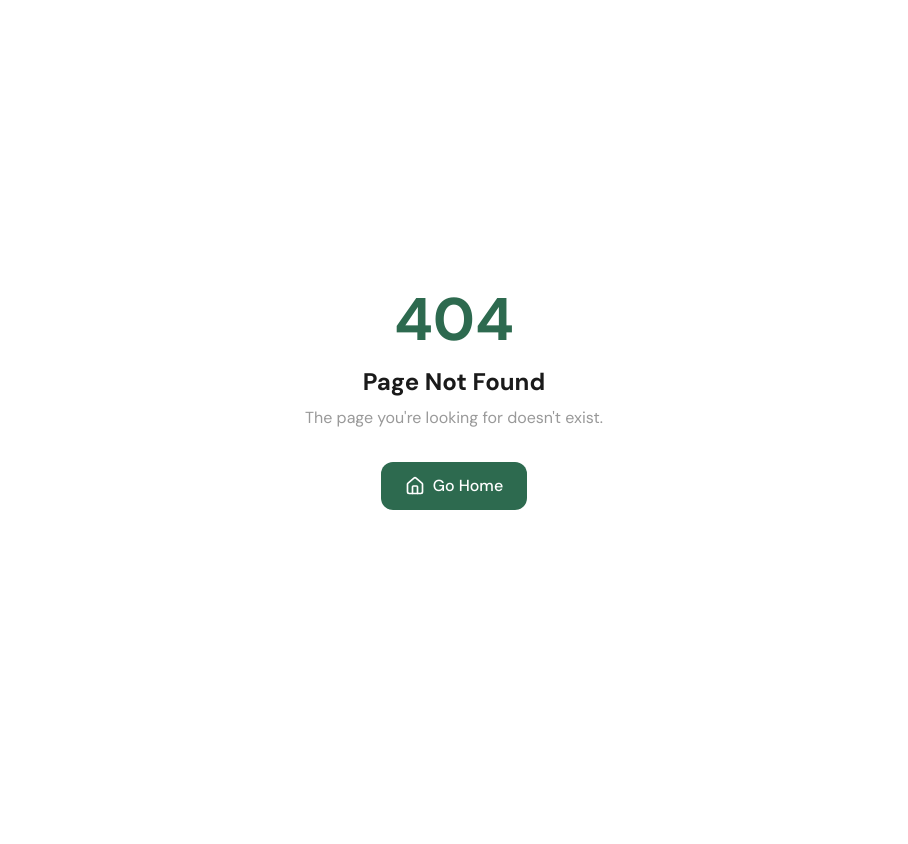
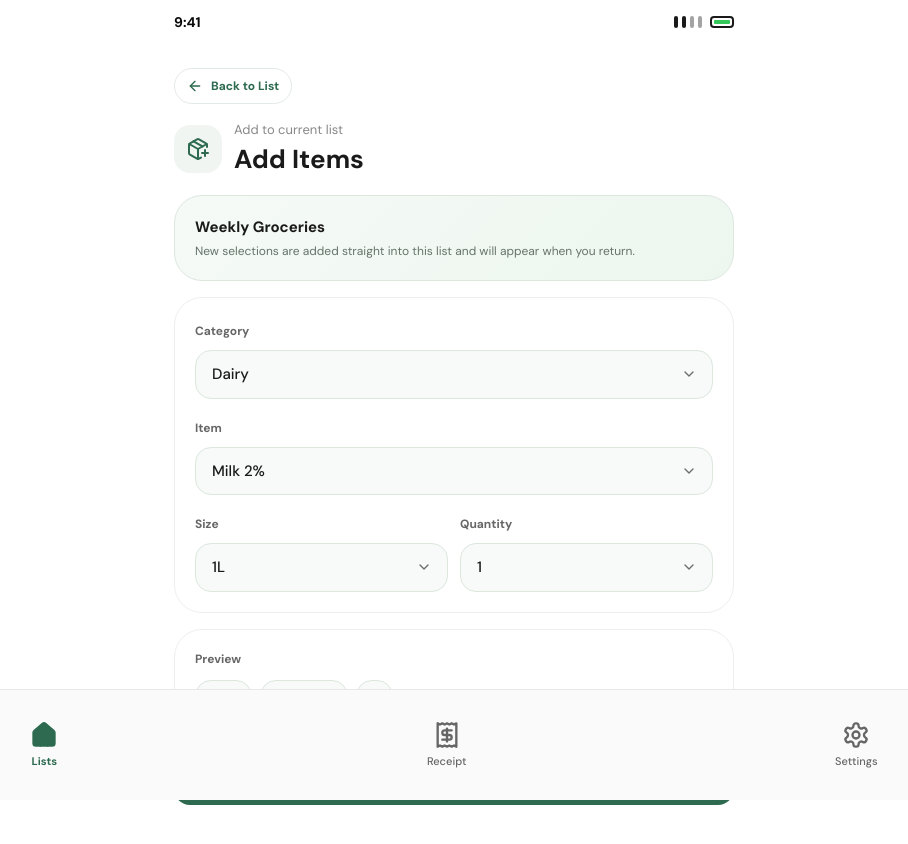
Before and after one commit to DKIV9570/CMPT863-G10, a React (Vite) app: page /list/1/add-item in a window 1280 px wide. Before the commit this address had no page. Shown: the top 844 px of the page, without its empty margins (186-1094 px from the left). Before the commit the page ends 800 px from the top, so only its background shows below. Built offline with nearby package versions, Linux system fonts and the light colour scheme.

Commit message:
Update "Add Items" page

```diff
--- a/src/app/pages/AddItem.tsx
+++ b/src/app/pages/AddItem.tsx
@@ -1,246 +1,328 @@
-import React, { useState } from "react";
-import { useNavigate } from "react-router";
+import { useEffect, useMemo, useState } from "react";
+import { ArrowLeft, ChevronDown, PackagePlus } from "lucide-react";
+import { useNavigate, useParams } from "react-router";
 import BottomNav from "../components/BottomNav";
-import { GroceryItem } from "./ListDetail"; // Import the interface from ListDetail
+import { addItemToList, getListById, ListItem } from "../store/listsStore";
 
-interface Item {
+type CatalogItem = {
   name: string;
-  size: string;
-  category: "Meat" | "Dairy" | "Produce";
+  category: string;
+  sizes: string[];
+};
+
+const CUSTOM_ITEM_VALUE = "__custom_item__";
+const CUSTOM_SIZE_VALUE = "__custom_size__";
+
+const catalogItems: CatalogItem[] = [
+  { name: "Milk 2%", category: "Dairy", sizes: ["1L", "2L", "4L"] },
+  { name: "Cheese Slices", category: "Dairy", sizes: ["200g", "300g", "500g"] },
+  { name: "Greek Yogurt", category: "Dairy", sizes: ["500g", "750g", "1kg"] },
+  { name: "Eggs", category: "Dairy", sizes: ["6 pack", "12 pack", "18 pack"] },
+  { name: "Bananas", category: "Produce", sizes: ["bunch", "2 bunches", "bag"] },
+  { name: "Spinach", category: "Produce", sizes: ["150g", "300g", "500g"] },
+  { name: "Avocados", category: "Produce", sizes: ["each", "bag of 4", "bag of 6"] },
+  { name: "Tomatoes", category: "Produce", sizes: ["4 pack", "500g", "1kg"] },
+  { name: "Chicken Breast", category: "Meat", sizes: ["500g", "1kg", "family pack"] },
+  { name: "Ground Beef", category: "Meat", sizes: ["500g", "750g", "1kg"] },
+  { name: "Salmon Fillet", category: "Meat", sizes: ["2 fillets", "500g", "1kg"] },
+  { name: "Bread", category: "Pantry", sizes: ["loaf", "2 loaves"] },
+  { name: "Rice", category: "Pantry", sizes: ["1kg", "2kg", "5kg"] },
+  { name: "Pasta", category: "Pantry", sizes: ["454g", "900g"] },
+  { name: "Dish Soap", category: "Household", sizes: ["500mL", "1L"] },
+  { name: "Paper Towels", category: "Household", sizes: ["2 rolls", "6 rolls", "12 rolls"] },
+];
+
+const allCategories = [
+  "Dairy",
+  "Produce",
+  "Meat",
+  "Pantry",
+  "Household",
+  "Other",
+];
+
+const fallbackSizesByCategory: Record<string, string[]> = {
+  Dairy: ["250mL", "500mL", "1L", "each"],
+  Produce: ["each", "bunch", "bag", "500g"],
+  Meat: ["250g", "500g", "1kg", "pack"],
+  Pantry: ["each", "box", "bag", "1kg"],
+  Household: ["each", "500mL", "1L", "pack"],
+  Other: ["each", "pack", "box", "bag"],
+};
+
+const quantityOptions = [1, 2, 3, 4, 5, 6];
+
+export default function AddItemPage() {
+  const navigate = useNavigate();
+  const { listId } = useParams();
+  const list = useMemo(() => getListById(listId || ""), [listId]);
+
+  const categoryOptions = useMemo(() => {
+    if (list?.id === "1") {
+      return ["Dairy", "Produce", "Meat", "Pantry"];
     }
 
-interface AddItemPageProps {
-  onAddItem?: (item: GroceryItem) => void; // Optional callback to parent
+    return allCategories;
+  }, [list?.id]);
+
+  const [category, setCategory] = useState(categoryOptions[0] ?? "Dairy");
+  const [selectedItemName, setSelectedItemName] = useState("");
+  const [selectedSize, setSelectedSize] = useState("");
+  const [quantity, setQuantity] = useState("1");
+  const [customName, setCustomName] = useState("");
+  const [customSize, setCustomSize] = useState("");
+  const [errorMessage, setErrorMessage] = useState("");
+
+  const availableItems = useMemo(
+    () => catalogItems.filter((item) => item.category === category),
+    [category]
+  );
+
+  const selectedCatalogItem = useMemo(
+    () => availableItems.find((item) => item.name === selectedItemName),
+    [availableItems, selectedItemName]
+  );
+
+  const sizeOptions = useMemo(() => {
+    return (
+      selectedCatalogItem?.sizes ??
+      fallbackSizesByCategory[category] ??
+      fallbackSizesByCategory.Other
+    );
+  }, [category, selectedCatalogItem]);
+
+  const isCustomItem = selectedItemName === CUSTOM_ITEM_VALUE;
+  const isCustomSize = selectedSize === CUSTOM_SIZE_VALUE;
+
+  useEffect(() => {
+    if (!list) {
+      navigate("/");
     }
+  }, [list, navigate]);
 
-export default function AddItemPage({ onAddItem }: AddItemPageProps) {
-  const navigate = useNavigate();
-  const [selectedItems, setSelectedItems] = useState<string[]>([]);
-  const [form, setForm] = useState({
-    item: "",
-    size: "",
-    category: "",
-    meat: false,
-    dairy: false,
-    produce: false,
-  });
+  useEffect(() => {
+    const defaultItem = availableItems[0]?.name ?? CUSTOM_ITEM_VALUE;
+    setSelectedItemName(defaultItem);
+    setErrorMessage("");
+  }, [availableItems]);
 
-  const toggleItem = (name: string) => {
-    setSelectedItems((prev) =>
-      prev.includes(name) ? prev.filter((i) => i !== name) : [...prev, name]
-    );
-  };
+  useEffect(() => {
+    setSelectedSize(sizeOptions[0] ?? "each");
+  }, [sizeOptions]);
 
-  const items: Item[] = [
-    { name: "Milk 2%", size: "4L", category: "Dairy" },
-    { name: "Cheese Slices", size: "300g", category: "Dairy" },
-    { name: "Greek Yogurt", size: "750g", category: "Dairy" },
-    { name: "Bananas", size: "300g", category: "Produce" },
-    { name: "Spinach", size: "300g", category: "Produce" },
-    { name: "Avocados", size: "piece", category: "Produce" },
-    { name: "Chicken Breast", size: "1kg", category: "Meat" },
-    { name: "Ground Beef", size: "500g", category: "Meat" },
-  ];
+  if (!list || !listId) return null;
 
-  const categories: Array<"Dairy" | "Produce" | "Meat"> = ["Dairy", "Produce", "Meat"];
-  const getItemsByCategory = (category: string) =>
-    items.filter((item) => item.category === category);
+  const handleAddToList = () => {
+    const itemName = isCustomItem ? customName.trim() : selectedItemName;
+    const unit = isCustomSize ? customSize.trim() : selectedSize;
 
-  // Handle adding item to the grocery list
-  const handleAddToList = () => {
-    const selectedCategory = form.meat
-      ? "Meat"
-      : form.dairy
-      ? "Dairy"
-      : form.produce
-      ? "Produce"
-      : "";
-
-    if (!form.item.trim() || !selectedCategory) {
-      alert("Please enter an item name and select a category.");
+    if (!itemName) {
+      setErrorMessage("Choose an item or enter a custom name before adding.");
       return;
     }
 
-    const newItem: GroceryItem = {
-      id: `custom-${Date.now()}`,
-      text: form.item.trim(),
+    if (!unit) {
+      setErrorMessage("Pick a size or provide a custom package.");
+      return;
+    }
+
+    const newItem: ListItem = {
+      id: `${listId}-${Date.now()}`,
+      text: itemName,
       completed: false,
-      category: selectedCategory,
-      quantity: 1,
-      unit: form.size || "each",
+      category,
+      quantity: Number(quantity),
+      unit,
     };
 
-    // Call parent callback if provided
-    if (onAddItem) onAddItem(newItem);
-
-    // Reset form and selections
-    setForm({ item: "", size: "", category: "", meat: false, dairy: false, produce: false });
-    setSelectedItems([]);
-    alert(`${newItem.text} added to list!`);
+    addItemToList(listId, newItem);
+    navigate(`/list/${listId}`);
   };
 
   return (
-    <div className="bg-white min-h-screen pb-[150px] max-w-[3000px] mx-auto">
-
-      {/* Header */}
-      <div className="px-6 py-4 flex items-center gap-3 border-b border-[#F5F5F5]">
-        <button
-          onClick={() => navigate(-1)}
-          className="w-10 h-10 rounded-full flex items-center justify-center hover:bg-gray-100 transition-colors"
-        >
-          ←
-        </button>
-        <div>
-          <h1 className="text-[26px] font-bold text-[#1A1A1A]">Add Items</h1>
-          <p className="text-[13px] text-[#888888]">Select items or add custom ones below</p>
+    <div className="bg-white min-h-screen pb-[132px] max-w-[608px] mx-auto">
+      <div className="h-11 px-6 flex items-center justify-between text-sm font-bold">
+        <span>9:41</span>
+        <div className="flex items-center gap-2">
+          <div className="flex gap-1">
+            <div className="w-1 h-3 bg-[#1A1A1A] rounded-sm"></div>
+            <div className="w-1 h-3 bg-[#1A1A1A] rounded-sm"></div>
+            <div className="w-1 h-3 bg-[#1A1A1A] rounded-sm opacity-40"></div>
+            <div className="w-1 h-3 bg-[#1A1A1A] rounded-sm opacity-40"></div>
+          </div>
+          <div className="w-6 h-3 border-2 border-[#1A1A1A] rounded-sm relative">
+            <div className="absolute inset-0.5 bg-[#34C759] rounded-[1px]"></div>
+            <div className="absolute -right-0.5 top-1/2 -translate-y-1/2 w-0.5 h-1 bg-[#1A1A1A] rounded-r-sm opacity-40"></div>
+          </div>
         </div>
       </div>
 
-      {/* Items by Category */}
-      <div className="px-6 py-4">
-        {categories.map((cat) => (
-          <div key={cat} className="mb-6">
-            <h2 className="text-green-700 font-semibold mb-3">▾ {cat}</h2>
-            <div className="grid grid-cols-2 gap-3">
-              {getItemsByCategory(cat).map((item) => {
-                const completed = selectedItems.includes(item.name);
-                return (
-                  <div
-                    key={item.name}
-                    className="flex items-center gap-3 cursor-pointer"
-                    onClick={() => toggleItem(item.name)}
+      <div className="px-6 pt-6 pb-4">
+        <button
+          onClick={() => navigate(`/list/${listId}`)}
+          className="mb-4 inline-flex items-center gap-2 rounded-full border border-[#E4EAE5] bg-white px-3 py-2 text-[12px] font-semibold text-[#2D6A4F]"
         >
-                    <div
-                      className={`w-9 h-9 rounded-xl border-2 flex items-center justify-center transition-all ${
-                        completed
-                          ? "bg-[#2D6A4F] border-[#2D6A4F]"
-                          : "border-[#CCCCCC] hover:border-[#2D6A4F]"
-                      }`}
+          <ArrowLeft className="w-4 h-4" />
+          Back to List
+        </button>
+
+        <div className="flex items-center gap-3">
+          <div className="w-12 h-12 rounded-2xl bg-[#F0F5F1] flex items-center justify-center">
+            <PackagePlus className="w-6 h-6 text-[#2D6A4F]" />
+          </div>
+          <div>
+            <p className="text-[13px] text-[#888888]">Add to current list</p>
+            <h1 className="text-[26px] font-bold text-[#1A1A1A]">Add Items</h1>
+          </div>
+        </div>
+      </div>
+
+      <div className="px-6 space-y-4">
+        <div className="rounded-[28px] border border-[#DCE7DE] bg-[linear-gradient(135deg,#F5FAF6_0%,#EDF6EF_100%)] p-5">
+          <p className="text-[15px] font-bold text-[#1A1A1A]">{list.name}</p>
+          <p className="text-[12px] text-[#66736A] mt-1">
+            New selections are added straight into this list and will appear
+            when you return.
+          </p>
+        </div>
+
+        <section className="rounded-[28px] border border-[#EEEEEE] bg-white p-5 space-y-4">
+          <div>
+            <label className="text-[12px] font-semibold text-[#666666]">
+              Category
+            </label>
+            <div className="relative mt-2">
+              <select
+                value={category}
+                onChange={(event) => setCategory(event.target.value)}
+                className="w-full appearance-none rounded-2xl border border-[#DCE7DE] bg-[#F7FAF8] px-4 py-3 text-[15px] font-medium text-[#1A1A1A] outline-none focus:border-[#2D6A4F]"
               >
-                      {completed && (
-                        <svg
-                          className="w-5 h-5 text-white"
-                          fill="none"
-                          strokeLinecap="round"
-                          strokeLinejoin="round"
-                          strokeWidth="2.5"
-                          viewBox="0 0 24 24"
-                          stroke="currentColor"
+                {categoryOptions.map((option) => (
+                  <option key={option} value={option}>
+                    {option}
+                  </option>
+                ))}
+              </select>
+              <ChevronDown className="pointer-events-none absolute right-4 top-1/2 h-4 w-4 -translate-y-1/2 text-[#6D6D6D]" />
+            </div>
+          </div>
+
+          <div>
+            <label className="text-[12px] font-semibold text-[#666666]">
+              Item
+            </label>
+            <div className="relative mt-2">
+              <select
+                value={selectedItemName}
+                onChange={(event) => setSelectedItemName(event.target.value)}
+                className="w-full appearance-none rounded-2xl border border-[#DCE7DE] bg-[#F7FAF8] px-4 py-3 text-[15px] font-medium text-[#1A1A1A] outline-none focus:border-[#2D6A4F]"
               >
-                          <path d="M5 13l4 4L19 7" />
-                        </svg>
+                {availableItems.map((item) => (
+                  <option key={item.name} value={item.name}>
+                    {item.name}
+                  </option>
+                ))}
+                <option value={CUSTOM_ITEM_VALUE}>Custom item</option>
+              </select>
+              <ChevronDown className="pointer-events-none absolute right-4 top-1/2 h-4 w-4 -translate-y-1/2 text-[#6D6D6D]" />
+            </div>
+            {isCustomItem && (
+              <input
+                type="text"
+                value={customName}
+                onChange={(event) => setCustomName(event.target.value)}
+                placeholder="Enter custom item name"
+                className="mt-3 w-full rounded-2xl border border-[#DCE7DE] bg-white px-4 py-3 text-[15px] text-[#1A1A1A] outline-none focus:border-[#2D6A4F]"
+              />
             )}
           </div>
+
+          <div className="grid grid-cols-2 gap-3">
             <div>
-                      <p
-                        className={`font-medium text-[14px] ${
-                          completed ? "line-through text-[#1A1A1A]" : "text-[#1A1A1A]"
-                        }`}
+              <label className="text-[12px] font-semibold text-[#666666]">
+                Size
+              </label>
+              <div className="relative mt-2">
+                <select
+                  value={selectedSize}
+                  onChange={(event) => setSelectedSize(event.target.value)}
+                  className="w-full appearance-none rounded-2xl border border-[#DCE7DE] bg-[#F7FAF8] px-4 py-3 text-[15px] font-medium text-[#1A1A1A] outline-none focus:border-[#2D6A4F]"
                 >
-                        {item.name}
-                      </p>
-                      <p className="text-xs text-gray-500">{item.size}</p>
+                  {sizeOptions.map((option) => (
+                    <option key={option} value={option}>
+                      {option}
+                    </option>
+                  ))}
+                  <option value={CUSTOM_SIZE_VALUE}>Custom size</option>
+                </select>
+                <ChevronDown className="pointer-events-none absolute right-4 top-1/2 h-4 w-4 -translate-y-1/2 text-[#6D6D6D]" />
               </div>
             </div>
-                );
-              })}
+
+            <div>
+              <label className="text-[12px] font-semibold text-[#666666]">
+                Quantity
+              </label>
+              <div className="relative mt-2">
+                <select
+                  value={quantity}
+                  onChange={(event) => setQuantity(event.target.value)}
+                  className="w-full appearance-none rounded-2xl border border-[#DCE7DE] bg-[#F7FAF8] px-4 py-3 text-[15px] font-medium text-[#1A1A1A] outline-none focus:border-[#2D6A4F]"
+                >
+                  {quantityOptions.map((option) => (
+                    <option key={option} value={option}>
+                      {option}
+                    </option>
+                  ))}
+                </select>
+                <ChevronDown className="pointer-events-none absolute right-4 top-1/2 h-4 w-4 -translate-y-1/2 text-[#6D6D6D]" />
               </div>
             </div>
-        ))}
           </div>
-      {/* Form Inputs */}
-      <div className="px-6 space-y-4 mt-4">
+
+          {isCustomSize && (
+            <div>
+              <label className="text-[12px] font-semibold text-[#666666]">
+                Custom Package
+              </label>
               <input
                 type="text"
-          placeholder='Item e.g. "Oranges"'
-          value={form.item}
-          onChange={(e) => setForm({ ...form, item: e.target.value })}
-          className="w-full border rounded-lg p-3 text-sm"
-        />
-        <input
-          type="text"
-          placeholder='Size e.g. "Bag"'
-          value={form.size}
-          onChange={(e) => setForm({ ...form, size: e.target.value })}
-          className="w-full border rounded-lg p-3 text-sm"
-        />
-        <input
-          type="text"
-          placeholder='Category e.g. "Snacks"'
-          value={form.category}
-          onChange={(e) => setForm({ ...form, category: e.target.value })}
-          className="w-full border rounded-lg p-3 text-sm"
+                value={customSize}
+                onChange={(event) => setCustomSize(event.target.value)}
+                placeholder="Example: family pack or 12 rolls"
+                className="mt-2 w-full rounded-2xl border border-[#DCE7DE] bg-white px-4 py-3 text-[15px] text-[#1A1A1A] outline-none focus:border-[#2D6A4F]"
               />
             </div>
+          )}
+        </section>
 
-      {/* Green Tick Category Buttons */}
-      <div className="px-6 flex items-center gap-6 mt-4">
-        {(["meat", "dairy", "produce"] as const).map((cat) => {
-          const checked = form[cat];
-          return (
-            <div
-              key={cat}
-              className="flex flex-col items-center cursor-pointer"
-              onClick={() => {
-                if (checked) {
-                  setForm({ ...form, meat: false, dairy: false, produce: false });
-                } else {
-                  setForm({
-                    ...form,
-                    meat: cat === "meat",
-                    dairy: cat === "dairy",
-                    produce: cat === "produce",
-                  });
-                }
-              }}
-            >
-              <div
-                className={`w-14 h-14 rounded-xl border-2 flex items-center justify-center transition-all ${
-                  checked
-                    ? "bg-[#2D6A4F] border-[#2D6A4F]"
-                    : "border-[#CCCCCC] hover:border-[#2D6A4F]"
-                }`}
-              >
-                {checked && (
-                  <svg
-                    className="w-6 h-6 text-white"
-                    fill="none"
-                    stroke="currentColor"
-                    strokeWidth={2.5}
-                    viewBox="0 0 24 24"
-                    strokeLinecap="round"
-                    strokeLinejoin="round"
-                  >
-                    <path d="M5 13l4 4L19 7" />
-                  </svg>
-                )}
-              </div>
-              <span className="mt-2 text-sm font-medium capitalize text-[#1A1A1A]">{cat}</span>
-            </div>
-          );
-        })}
+        <section className="rounded-[28px] border border-[#EEEEEE] bg-white p-5">
+          <p className="text-[12px] font-semibold text-[#666666]">Preview</p>
+          <div className="mt-3 flex flex-wrap gap-2">
+            <span className="rounded-full border border-[#DCE7DE] bg-[#F7FAF8] px-3 py-1.5 text-[12px] font-semibold text-[#1A1A1A]">
+              {category}
+            </span>
+            <span className="rounded-full border border-[#DCE7DE] bg-[#F7FAF8] px-3 py-1.5 text-[12px] font-semibold text-[#1A1A1A]">
+              {quantity} x{" "}
+              {isCustomItem ? customName.trim() || "Custom item" : selectedItemName}
+            </span>
+            <span className="rounded-full border border-[#DCE7DE] bg-[#F7FAF8] px-3 py-1.5 text-[12px] font-semibold text-[#1A1A1A]">
+              {isCustomSize ? customSize.trim() || "Custom size" : selectedSize}
+            </span>
           </div>
 
+          {errorMessage && (
+            <p className="mt-4 rounded-2xl bg-[#FFF4F4] px-4 py-3 text-[12px] font-medium text-[#B42318]">
+              {errorMessage}
+            </p>
+          )}
+        </section>
 
-      {/* Selected Items Preview */}
-      {selectedItems.length > 0 && (
-        <div className="px-6 py-4">
-          <h3 className="font-bold text-[#1A1A1A] mb-2">Items Added:</h3>
-          <ul className="list-disc list-inside text-[#1A1A1A]">
-            {selectedItems.map((item, idx) => (
-              <li key={idx}>{item}</li>
-            ))}
-          </ul>
-        </div>
-      )}
-
-        {/* Add to List Button */}
-      <div className="px-6 mt-6">
         <button
           onClick={handleAddToList}
-          className="w-full py-3 bg-[#2D6A4F] text-white text-lg font-bold rounded-xl hover:bg-[#255940] transition-colors"
+          className="w-full rounded-2xl bg-[#2D6A4F] px-4 py-4 text-[16px] font-bold text-white transition-colors hover:bg-[#255940]"
         >
-          + Add to List
+          Add to {list.name}
         </button>
       </div>
 
--- a/src/app/routes.tsx
+++ b/src/app/routes.tsx
@@ -31,6 +31,10 @@ export const router = createBrowserRouter([
     Component: AIRules,
   },
   {
+    path: "/list/:listId/add-item",
+    Component: AddItem,
+  },
+  {
     path: "*",
     Component: NotFound,
   },
--- a/src/app/store/listsStore.ts
+++ b/src/app/store/listsStore.ts
@@ -2,6 +2,11 @@ export interface ListItem {
   id: string;
   text: string;
   completed: boolean;
+  category?: string;
+  quantity?: number;
+  unit?: string;
+  badge?: "SALE" | "OUT";
+  suggested?: boolean;
 }
 
 export interface ShoppingList {
@@ -19,18 +24,74 @@ export const initialLists: ShoppingList[] = [
     name: "Weekly Groceries",
     color: "#4CAF50",
     items: [
-      { id: "1-1", text: "Milk", completed: false },
-      { id: "1-2", text: "Eggs", completed: true },
-      { id: "1-3", text: "Bread", completed: false },
-      { id: "1-4", text: "Butter", completed: false },
-      { id: "1-5", text: "Cheese", completed: true },
-      { id: "1-6", text: "Yogurt", completed: false },
-      { id: "1-7", text: "Apples", completed: false },
-      { id: "1-8", text: "Bananas", completed: true },
-      { id: "1-9", text: "Chicken breast", completed: false },
-      { id: "1-10", text: "Rice", completed: false },
-      { id: "1-11", text: "Pasta", completed: false },
-      { id: "1-12", text: "Tomatoes", completed: false },
+      {
+        id: "1-1",
+        text: "Milk 2%",
+        completed: true,
+        category: "Dairy",
+        quantity: 2,
+        unit: "4L",
+        badge: "SALE",
+      },
+      {
+        id: "1-2",
+        text: "Cheese Slices",
+        completed: false,
+        category: "Dairy",
+        quantity: 1,
+        unit: "300g",
+      },
+      {
+        id: "1-3",
+        text: "Greek Yogurt",
+        completed: true,
+        category: "Dairy",
+        quantity: 1,
+        unit: "750g",
+      },
+      {
+        id: "1-4",
+        text: "Chicken Breast",
+        completed: false,
+        category: "Meat",
+        quantity: 1,
+        unit: "1kg",
+        badge: "SALE",
+      },
+      {
+        id: "1-5",
+        text: "Ground Beef",
+        completed: false,
+        category: "Meat",
+        quantity: 2,
+        unit: "500g",
+      },
+      {
+        id: "1-6",
+        text: "Bananas",
+        completed: true,
+        category: "Produce",
+        quantity: 1,
+        unit: "bunch",
+      },
+      {
+        id: "1-7",
+        text: "Spinach",
+        completed: false,
+        category: "Produce",
+        quantity: 1,
+        unit: "300g",
+        badge: "SALE",
+      },
+      {
+        id: "1-8",
+        text: "Avocados",
+        completed: false,
+        category: "Produce",
+        quantity: 3,
+        unit: "each",
+        badge: "OUT",
+      },
     ],
     modifiedDate: "Mar 3, 2026",
   },
```
Also changed, not shown: src/app/pages/ListDetail.tsx (+23 -90 lines), 5 other files (tests, documents, lock files or other folders). Lines whose indentation alone changed are shown as unchanged.
